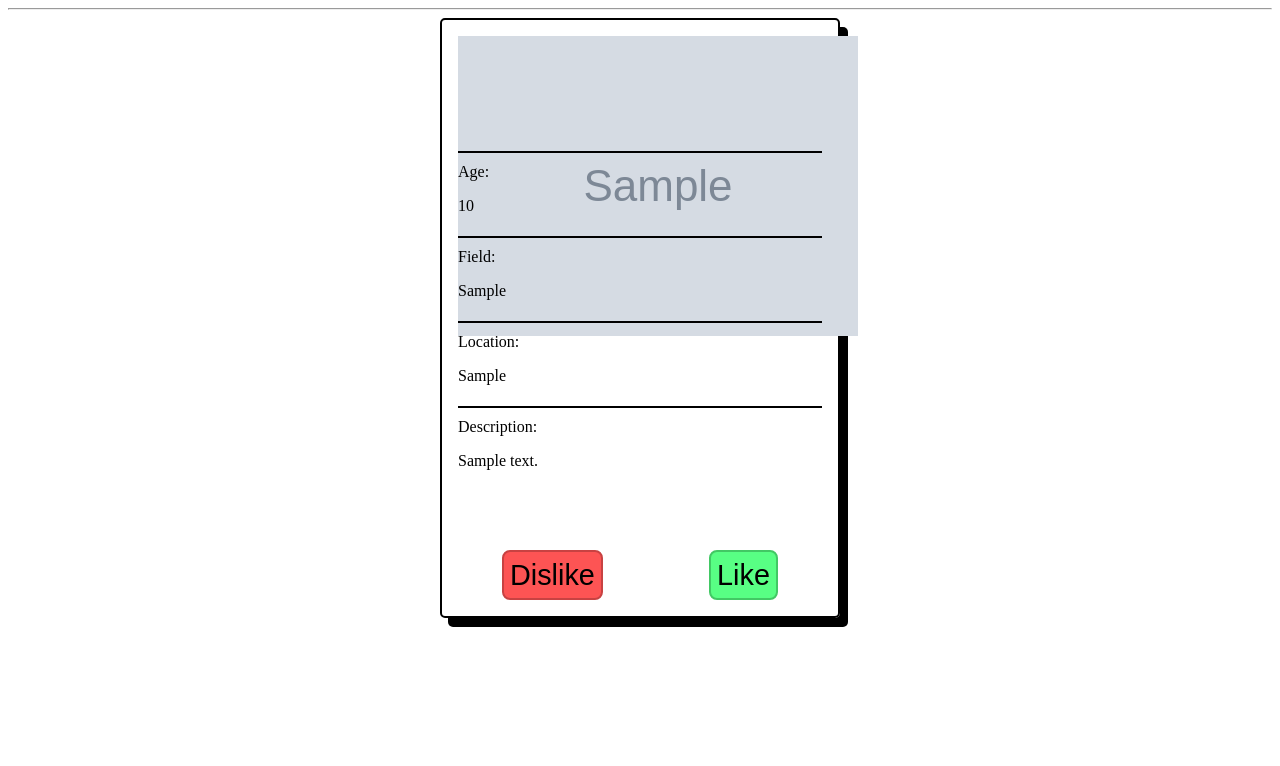
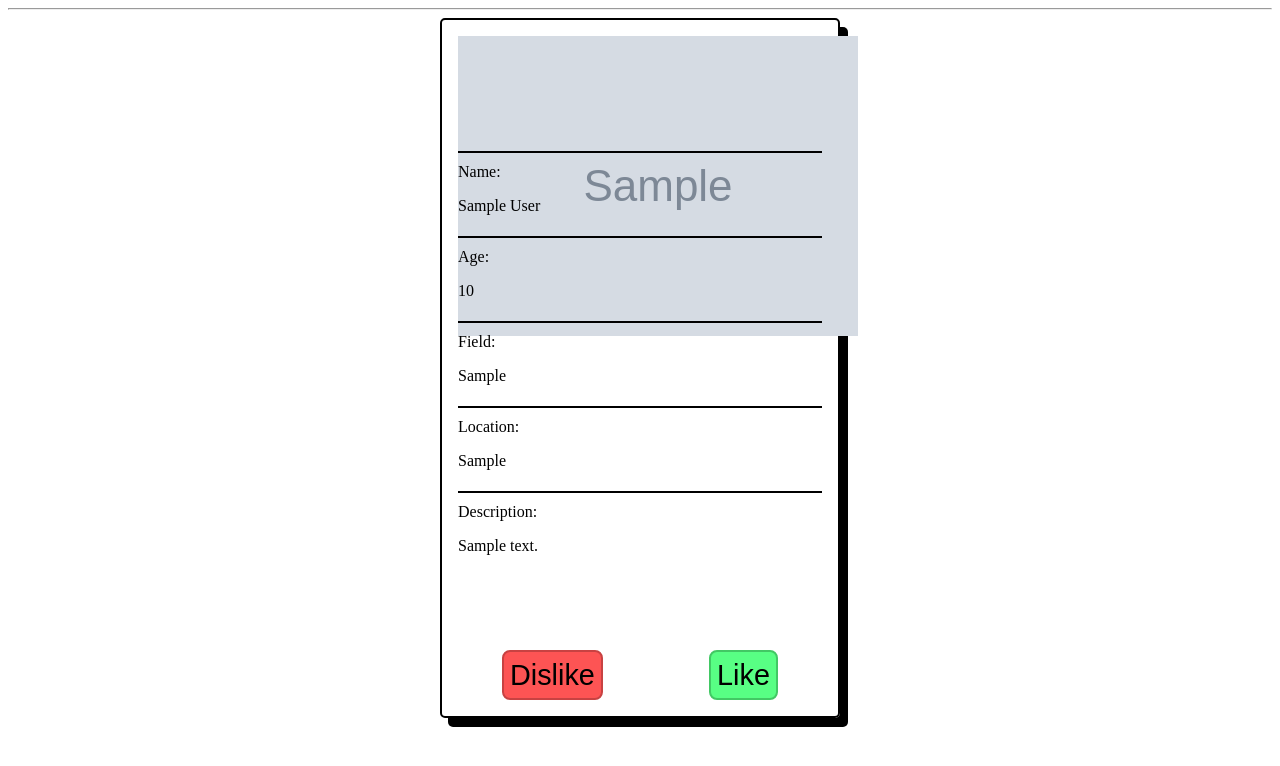
Before and after one commit to ezhong0/hackathon2024, a Flask app: page /swipes in a window 1280 px wide. Shown: the top 766 px of the page. Run offline with Flask 3, Linux system fonts and the light colour scheme; tables that the repository leaves empty hold one stand-in row (values such as "Sample post"); grey boxes marked "Sample" are stand-in pictures.

Commit message:
minor fixes

```diff
--- a/app/static/swipes.css
+++ b/app/static/swipes.css
@@ -1,6 +1,6 @@
 .card {
   width: 400px;
-  height: 600px;
+  height: 700px;
   border: 2px solid #000;
   border-radius: 5px;
   padding: 16px;
--- a/app/templates/swipes.html
+++ b/app/templates/swipes.html
@@ -21,8 +21,13 @@
         <div class="default-image">No Image</div>
         {% endif %}
       </div>
+
+      <p class="category">Name:</p>
+      <p>{{user.name}}</p>
+
       <p class="category">Age:</p>
       <p class="age">{{user.age }}</p>
+
       <p class="category">Field:</p>
       <p class="field">{{user.field }}</p>
 
```
